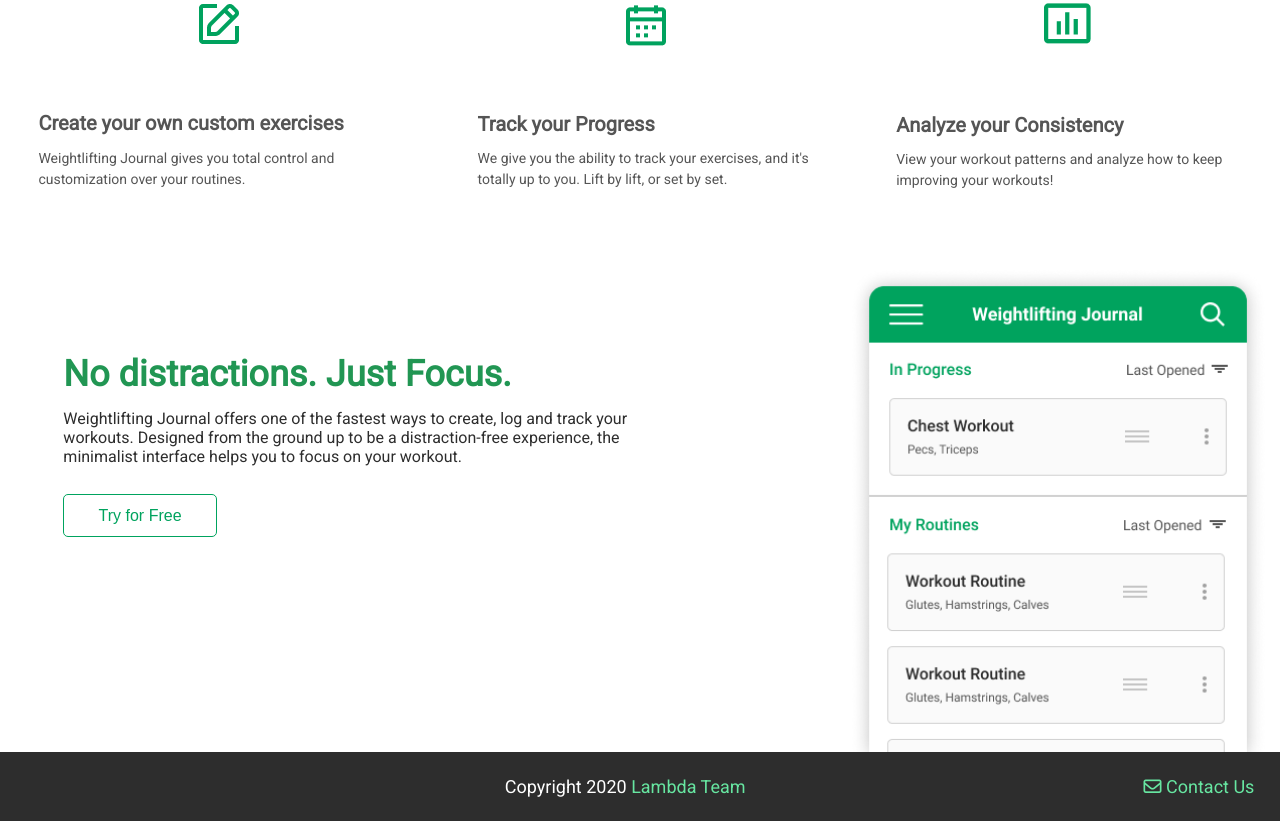
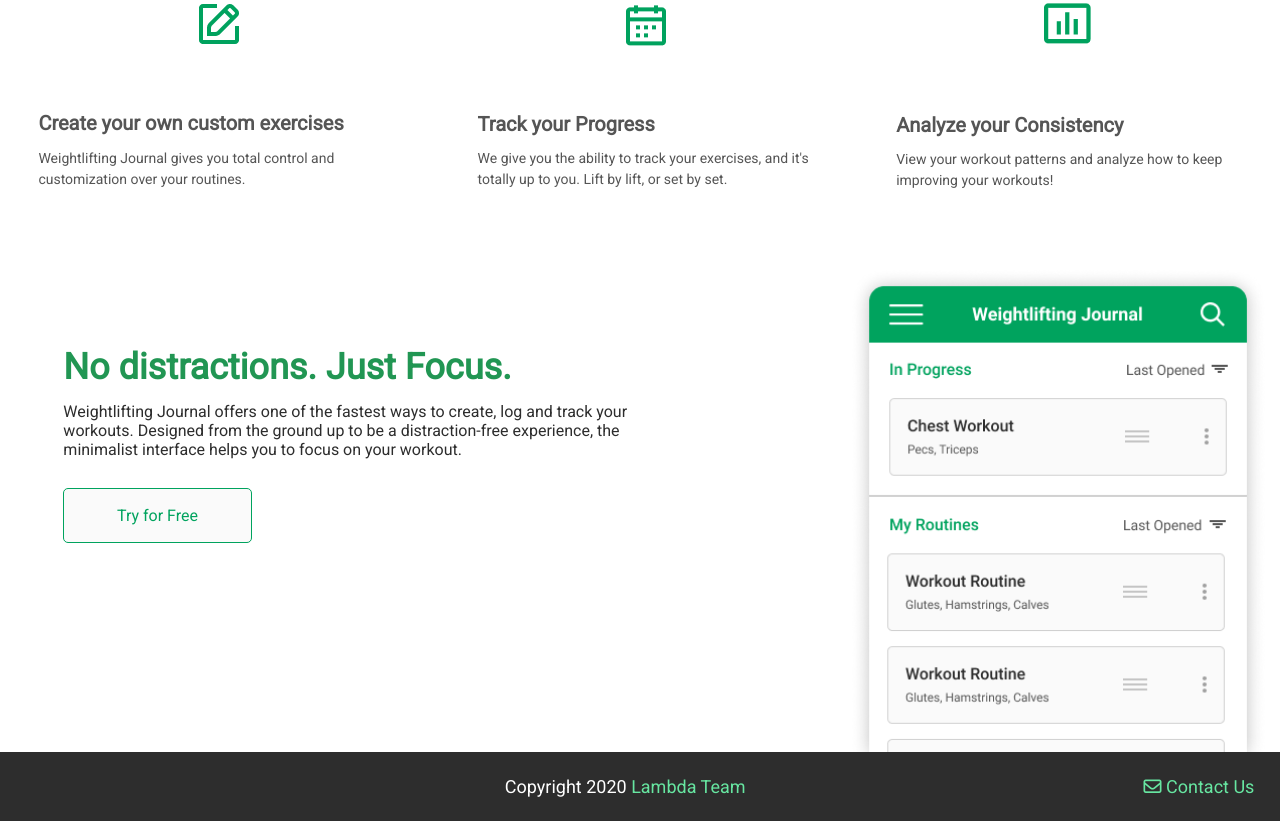
Before and after one commit to kevin11jensen/UI, a plain HTML site: page Weightlifting Journal/index.html in a window 1280 px wide. Shown: the part 639-1460 px from the top of the page. Drawn offline with Linux system fonts and the light colour scheme.

Commit message:
added style to the second CTA button

```diff
--- a/Weightlifting Journal/index.html
+++ b/Weightlifting Journal/index.html
@@ -81,7 +81,7 @@
         <p>Weightlifting Journal offers one of the fastest ways to create, log and track your workouts. Designed
           from the ground up to be a distraction-free experience, the minimalist interface helps you to focus
           on your workout.</p>
-        <button>Try for Free</button>
+          <a href="">Try for Free</a>
       </div>
       <img src="img/Floating UI screenshot.png" alt="Bottom section image of a screenshot of the app">
     </section>
--- a/Weightlifting Journal/less/landing-page.less
+++ b/Weightlifting Journal/less/landing-page.less
@@ -307,17 +307,42 @@
                 }
 
             }
-
-            button {
-                .button(1.6rem, .5rem, 2% 6% 2% 6%);
+            a {
+                font-size: 1.6rem;
                 border: 1px solid @malachite;
-
+                border-radius: .5rem;
+                padding: 3% 6% 3% 6%;
+                color: @malachite;
+                background-color: @alabaster;
+                .displayFlex(flex, center, center);
+                width: 33%;
                 @media @mobile {
-                    .button(1.4rem, .5rem, 2% 6% 2% 6%);
-                    line-height: 1.6rem;
+                    font-size: .8rem;
+                    line-height: .9rem;
                 }
 
+                font-style: normal;
+                font-weight: 500;
+                line-height: 1.9rem;
+                text-decoration: none;
+                margin-top: 3%;
+
+
+
             }
+
+
+            a:hover {
+                background-color: @malachite;
+                color: @alabaster;
+            }
+
+            a:active {
+                background-color: #007343;
+                color: @alabaster;
+            }
+
+
         }
 
         img {
```
Also changed, not shown: Weightlifting Journal/css/index.css.
